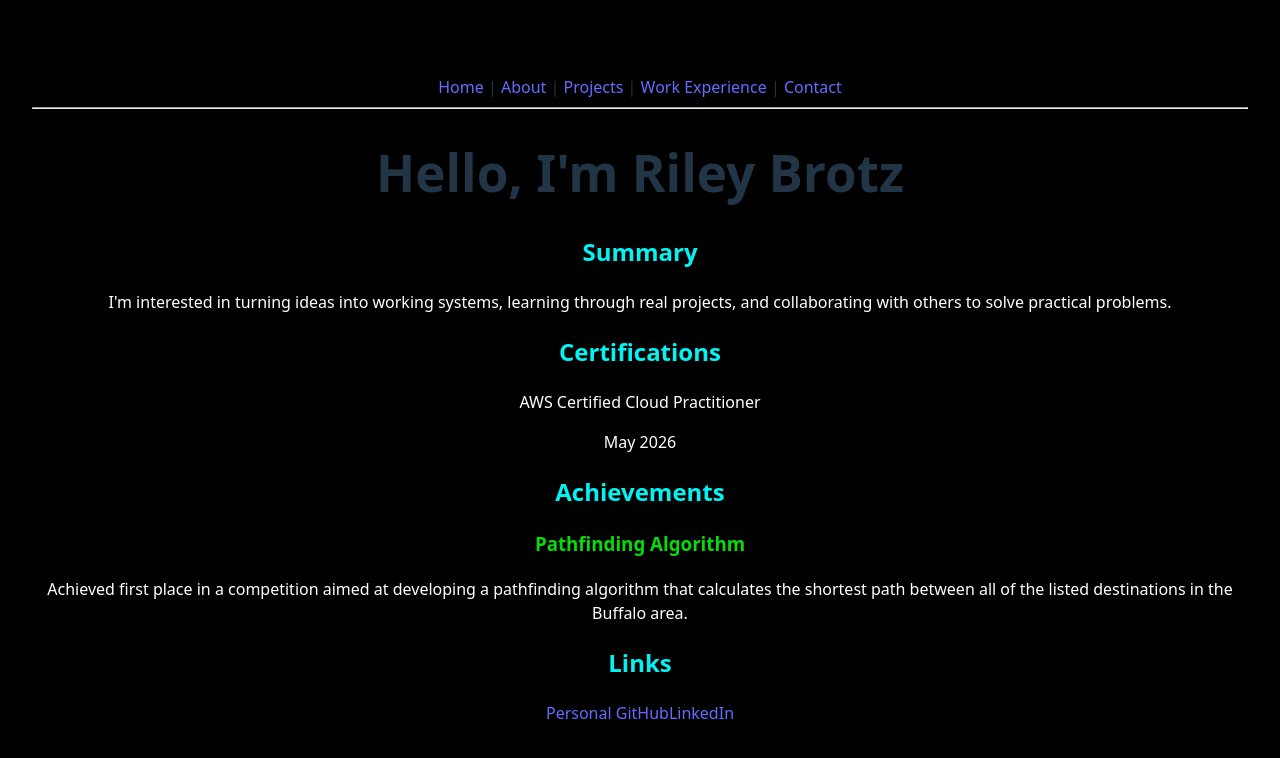
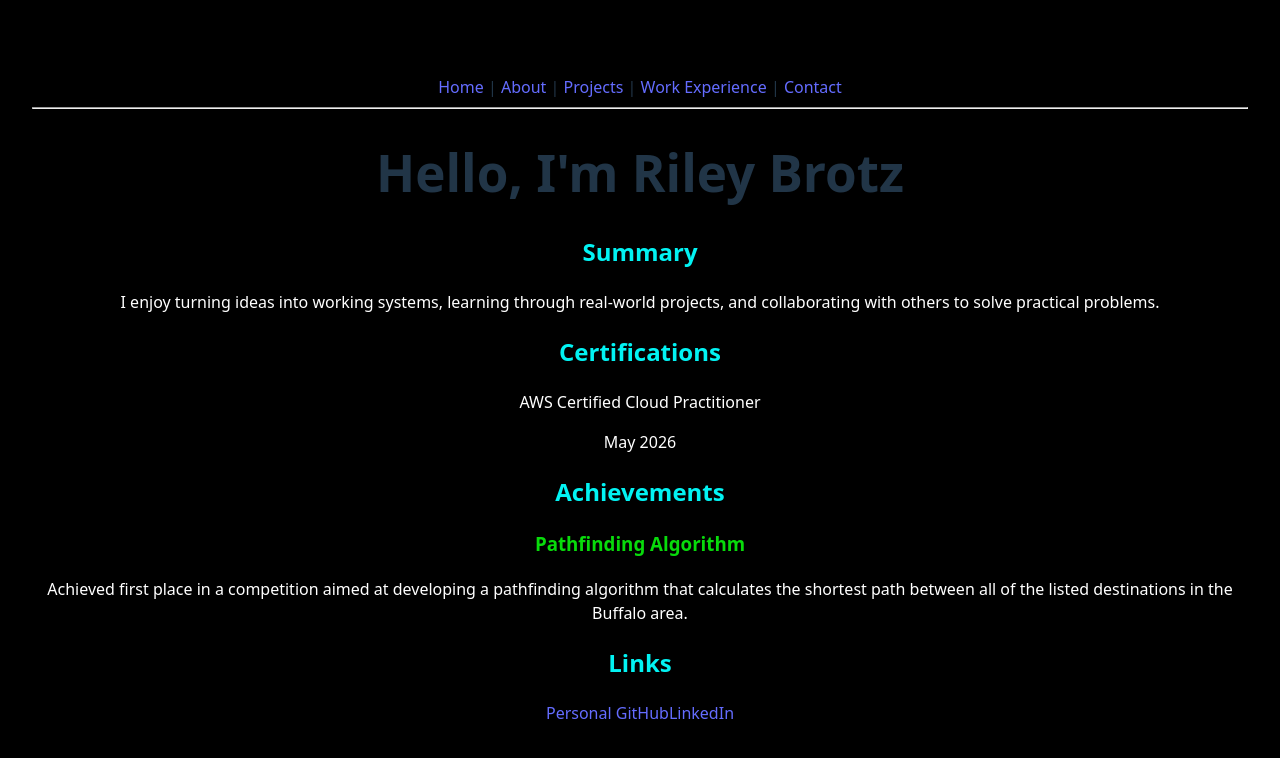
Before and after one commit to rcb2957/portfolio, a React (Vite) app in the folder personal-site/: page / in a window 1280 px wide. Shown: the top 758 px of the page. Built offline with nearby package versions, Linux system fonts and the light colour scheme.

Commit message:
Updated summary description

```diff
--- a/personal-site/src/Home.jsx
+++ b/personal-site/src/Home.jsx
@@ -8,7 +8,7 @@ function Home() {
             <h1>Hello, I'm Riley Brotz</h1>
             {/* Summary */}
             <h2>Summary</h2>
-            <p> I&apos;m interested in turning ideas into working systems, learning through real projects, and collaborating with others to solve practical problems.</p>
+            <p> I enjoy turning ideas into working systems, learning through real-world projects, and collaborating with others to solve practical problems.</p>
 
             {/* Certifications Section */}
             <h2>Certifications</h2>
```
